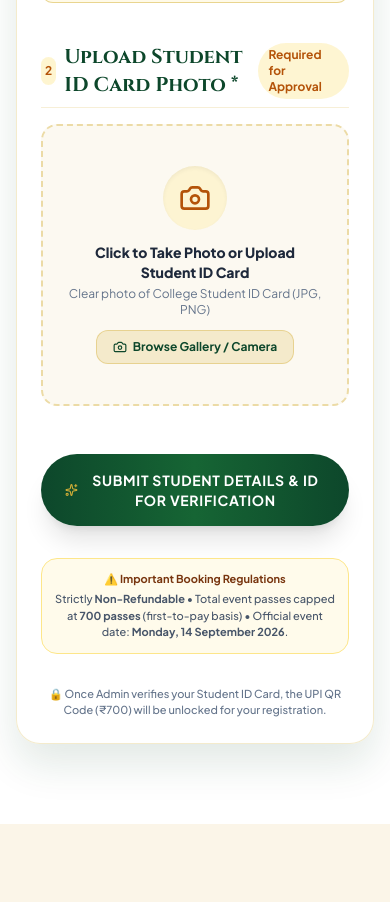
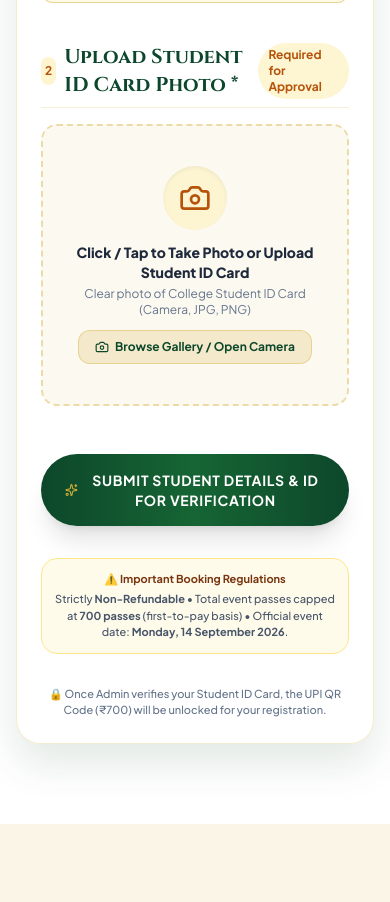
Before and after one commit to AWTMODS/kruponam, a React (Vite) app: page / in a window 390 px wide. Shown: the part 7780-8682 px from the top of the page. Built offline with nearby package versions, Linux system fonts and the light colour scheme; no server answers; a web font is replaced by a local one.

Commit message:
fix: resolve student ID registration issues on mobile, improve upload reliability and duplicate resolution

```diff
--- a/src/components/RegistrationForm.tsx
+++ b/src/components/RegistrationForm.tsx
@@ -72,11 +72,12 @@ export const RegistrationForm: React.FC<RegistrationProps> = ({ selectedPassFrom
     setValidationError(null);
 
     try {
+      // 1. Try smart fast compression (with short 2.5s timeout)
       const compressed = await compressImageToDataUrl(file, {
         maxSizeBytes: 180 * 1024,
         initialMaxWidth: 1000,
         initialQuality: 0.76,
-        timeoutMs: 5000,
+        timeoutMs: 2500,
       });
 
       if (compressed && compressed.length > 50) {
@@ -86,7 +87,7 @@ export const RegistrationForm: React.FC<RegistrationProps> = ({ selectedPassFrom
         if (raw) {
           setIdCardPreview(raw);
         } else {
-          setIdCardError('Could not process this image format. Please select another photo or format (JPG/PNG).');
+          setIdCardError('Could not process this image format. Please select another photo (JPG/PNG).');
         }
       }
     } catch (err) {
@@ -153,7 +154,10 @@ export const RegistrationForm: React.FC<RegistrationProps> = ({ selectedPassFrom
       let existingCloud: Registration | undefined = undefined;
       if (!existingLocal) {
         try {
-          existingCloud = await findStudentByExactEmailOrPhoneAsync(cleanEmail, cleanPhone);
+          existingCloud = await Promise.race([
+            findStudentByExactEmailOrPhoneAsync(cleanEmail, cleanPhone),
+            new Promise<undefined>((resolve) => setTimeout(() => resolve(undefined), 1500))
+          ]);
         } catch (cloudErr) {
           console.warn('Cloud duplicate check notice (continuing with local check):', cloudErr);
         }
@@ -161,7 +165,19 @@ export const RegistrationForm: React.FC<RegistrationProps> = ({ selectedPassFrom
       const existing = existingLocal || existingCloud;
 
       if (existing) {
-        if (existing.approvalStatus === 'Rejected') {
+        // If already Approved, redirect to view official pass
+        if (existing.approvalStatus === 'Approved' || existing.approvalStatus === 'VIP') {
+          setValidationError(`🎟️ An official event pass is already active for this email/phone (Pass ID: ${existing.id}). Please click "Check Pass Status" below to download your pass.`);
+          return;
+        }
+
+        // If ID is already Approved, redirect to pay ₹700
+        if (existing.approvalStatus === 'ID_Approved') {
+          setValidationError(`🎉 Your Student ID is already verified and approved (Pass ID: ${existing.id})! Please click "Check Pass Status" to scan the QR code and complete your ₹${ticketAmount} payment.`);
+          return;
+        }
+
+        // If Pending_ID_Approval or Rejected, allow student to update their details / re-upload ID card!
         const updatedReg: Registration = {
           ...existing,
           ...formData,
@@ -186,11 +202,6 @@ export const RegistrationForm: React.FC<RegistrationProps> = ({ selectedPassFrom
           colors: ['#D4AF37', '#0D472B', '#EA580C', '#FFFFFF'],
         });
         return;
-        } else {
-          // If existing registration is found, block duplicate registration!
-          setValidationError(`⚠️ The Email Address "${cleanEmail}" or Phone Number "${cleanPhone}" is already registered (Pass ID: ${existing.id}). Please use "Check Pass Status" to track your approval.`);
-          return;
-        }
       }
 
       const randomId = generateUniqueRegistrationId();
@@ -307,9 +318,20 @@ export const RegistrationForm: React.FC<RegistrationProps> = ({ selectedPassFrom
         ) : (
           <div className="max-w-4xl mx-auto glass-card rounded-3xl p-6 sm:p-10 border border-gold-royal/40 shadow-card-hover">
             {validationError && (
-              <div className="mb-6 p-4 bg-rose-50 border-2 border-rose-300 rounded-2xl text-rose-900 text-xs sm:text-sm font-bold flex items-start gap-3 animate-fadeIn">
+              <div className="mb-6 p-4 bg-rose-50 border-2 border-rose-300 rounded-2xl text-rose-900 text-xs sm:text-sm font-bold flex flex-col sm:flex-row items-start sm:items-center justify-between gap-3 animate-fadeIn">
+                <div className="flex items-start gap-3">
                   <AlertCircle className="w-5 h-5 text-rose-600 shrink-0 mt-0.5" />
-                <span>{validationError}</span>
+                  <span className="leading-relaxed">{validationError}</span>
+                </div>
+                {onOpenLookup && (validationError.includes('Check Pass Status') || validationError.includes('Pass ID') || validationError.includes('already registered')) && (
+                  <button
+                    type="button"
+                    onClick={onOpenLookup}
+                    className="shrink-0 px-4 py-2 bg-kerala-deep text-white hover:bg-kerala-emerald rounded-full text-xs font-black uppercase tracking-wider shadow transition-transform hover:scale-105 cursor-pointer"
+                  >
+                    Check Status Now →
+                  </button>
+                )}
               </div>
             )}
 
@@ -471,13 +493,9 @@ export const RegistrationForm: React.FC<RegistrationProps> = ({ selectedPassFrom
                   </div>
                 )}
 
-                <div
-                  onClick={() => {
-                    if (!isProcessingIdCard && !isSubmitting) {
-                      idCardInputRef.current?.click();
-                    }
-                  }}
-                  className={`border-2 border-dashed rounded-2xl p-6 text-center transition-all cursor-pointer relative hover:border-gold-royal ${
+                <label
+                  htmlFor="studentIdCardUpload"
+                  className={`block border-2 border-dashed rounded-2xl p-6 text-center transition-all cursor-pointer relative hover:border-gold-royal ${
                     idCardPreview
                       ? 'border-emerald-400 bg-emerald-50/40'
                       : idCardError
@@ -486,12 +504,13 @@ export const RegistrationForm: React.FC<RegistrationProps> = ({ selectedPassFrom
                   }`}
                 >
                   <input
+                    id="studentIdCardUpload"
                     ref={idCardInputRef}
                     type="file"
-                    accept="image/*,.jpg,.jpeg,.png,.webp,.heic,.heif"
+                    accept="image/*,capture=camera,.jpg,.jpeg,.png,.webp,.heic,.heif"
                     onChange={handleIdCardUpload}
                     disabled={isProcessingIdCard || isSubmitting}
-                    className="hidden"
+                    className="sr-only"
                   />
 
                   {isProcessingIdCard ? (
@@ -525,10 +544,11 @@ export const RegistrationForm: React.FC<RegistrationProps> = ({ selectedPassFrom
                         <button
                           type="button"
                           onClick={(e) => {
+                            e.preventDefault();
                             e.stopPropagation();
                             handleRemoveIdCard();
                           }}
-                          className="text-xs font-bold text-rose-700 hover:text-rose-900 bg-rose-100 hover:bg-rose-200 px-3 py-1.5 rounded-full transition-all flex items-center gap-1"
+                          className="text-xs font-bold text-rose-700 hover:text-rose-900 bg-rose-100 hover:bg-rose-200 px-3 py-1.5 rounded-full transition-all flex items-center gap-1 cursor-pointer"
                         >
                           <Trash2 className="w-3.5 h-3.5" />
                           <span>Change Photo</span>
@@ -536,32 +556,25 @@ export const RegistrationForm: React.FC<RegistrationProps> = ({ selectedPassFrom
                       </div>
                     </div>
                   ) : (
-                    <div className="space-y-3 py-4">
+                    <div className="space-y-3 py-4 pointer-events-none">
                       <div className="w-16 h-16 rounded-full bg-gold-light/30 text-gold-dark mx-auto flex items-center justify-center text-2xl shadow-inner">
                         <Camera className="w-8 h-8 text-gold-dark" />
                       </div>
                       <div>
                         <p className="text-sm font-extrabold text-slate-800">
-                          Click to Take Photo or Upload Student ID Card
+                          Click / Tap to Take Photo or Upload Student ID Card
                         </p>
                         <p className="text-xs text-slate-500 mt-1">
-                          Clear photo of College Student ID Card (JPG, PNG)
+                          Clear photo of College Student ID Card (Camera, JPG, PNG)
                         </p>
-                        <button
-                          type="button"
-                          onClick={(e) => {
-                            e.stopPropagation();
-                            idCardInputRef.current?.click();
-                          }}
-                          className="mt-3 px-4 py-2 rounded-xl bg-gold-royal/20 text-kerala-deep font-bold text-xs hover:bg-gold-royal/30 transition-colors inline-flex items-center gap-1.5 border border-gold-royal/40"
-                        >
+                        <span className="mt-3 px-4 py-2 rounded-xl bg-gold-royal/20 text-kerala-deep font-bold text-xs hover:bg-gold-royal/30 transition-colors inline-flex items-center gap-1.5 border border-gold-royal/40">
                           <Camera className="w-3.5 h-3.5" />
-                          <span>Browse Gallery / Camera</span>
-                        </button>
+                          <span>Browse Gallery / Open Camera</span>
+                        </span>
                       </div>
                     </div>
                   )}
-                </div>
+                </label>
               </div>
 
               {/* Submit Button & Bottom Error Notice */}
```
Lines whose indentation alone changed are shown as unchanged.
